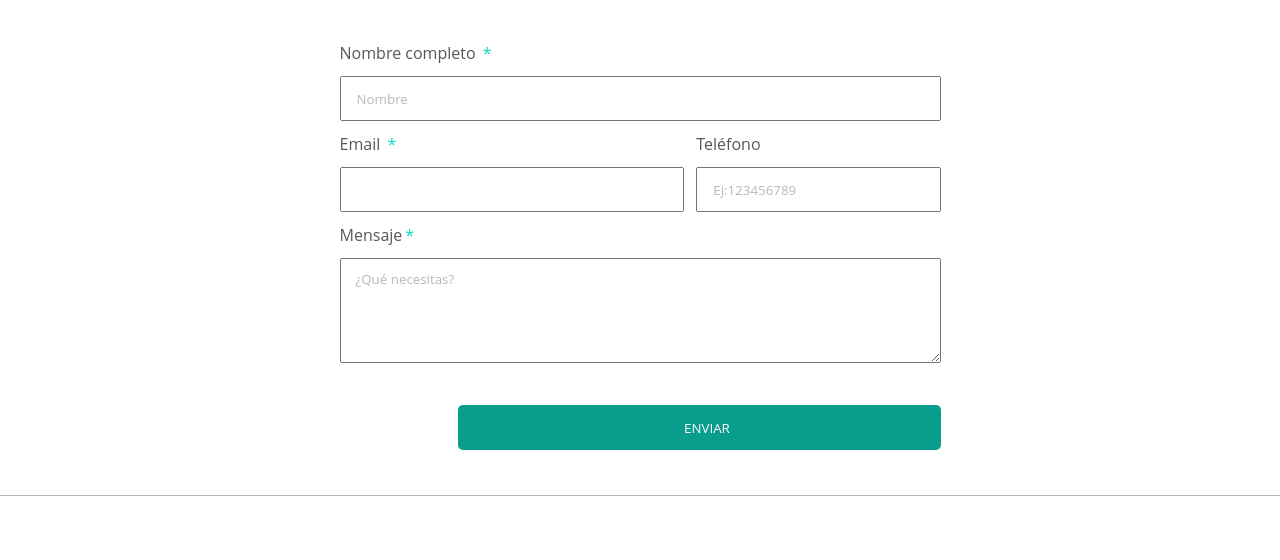
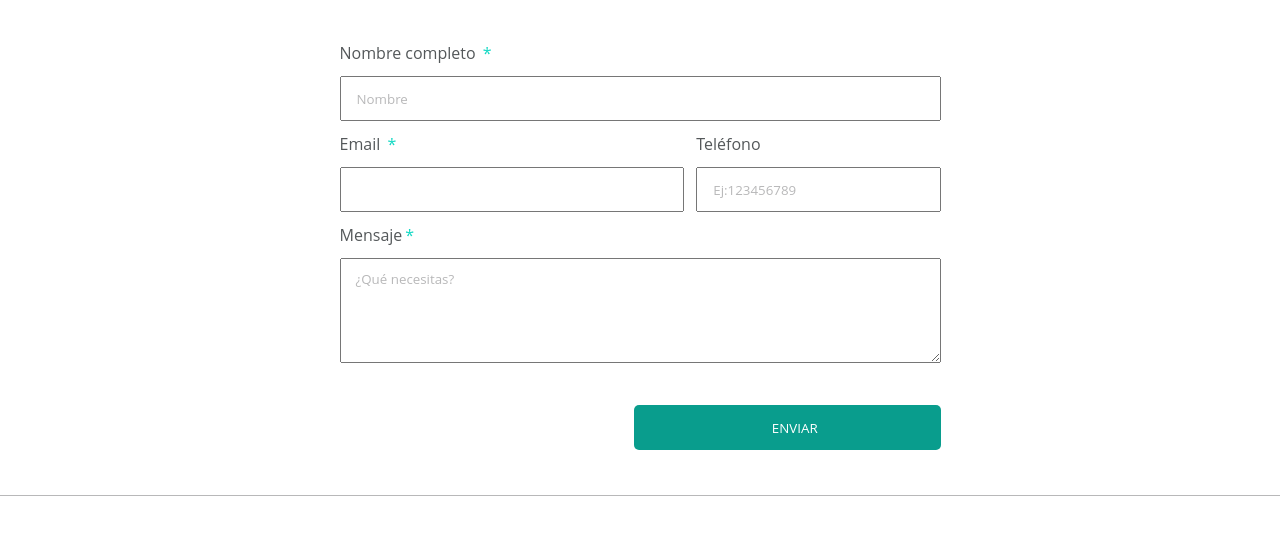
Before and after one commit to GemaPujalte/proyect-1-module-1-team-1, a website: page docs/contact.html in a window 1280 px wide. Shown: the part 718-1278 px from the top of the page. Drawn offline with Linux system fonts and the light colour scheme.

Commit message:
fix button width

```diff
--- a/src/scss/layout/_contact-main.scss
+++ b/src/scss/layout/_contact-main.scss
@@ -120,6 +120,6 @@
   }
 
   @media all and (min-width: 1200px) {
-    grid-column: 2/5;
+    grid-column: 3/5;
   }
 }
```
Also changed, not shown: docs/assets/css/main.css.
